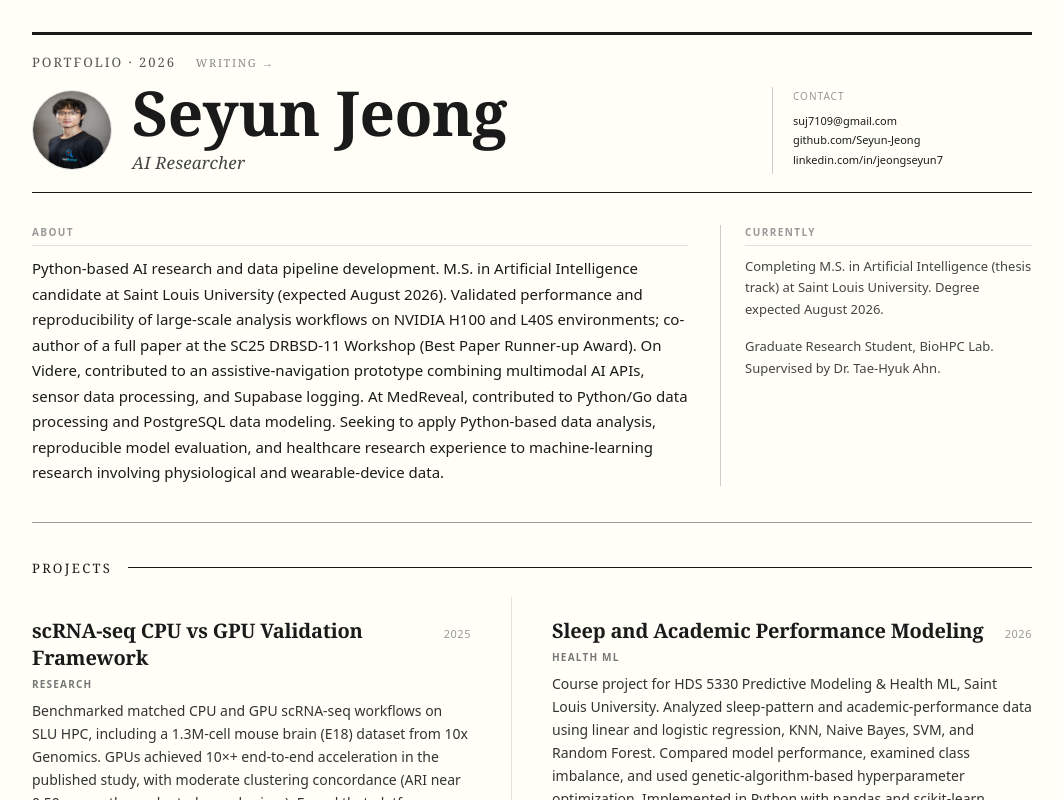
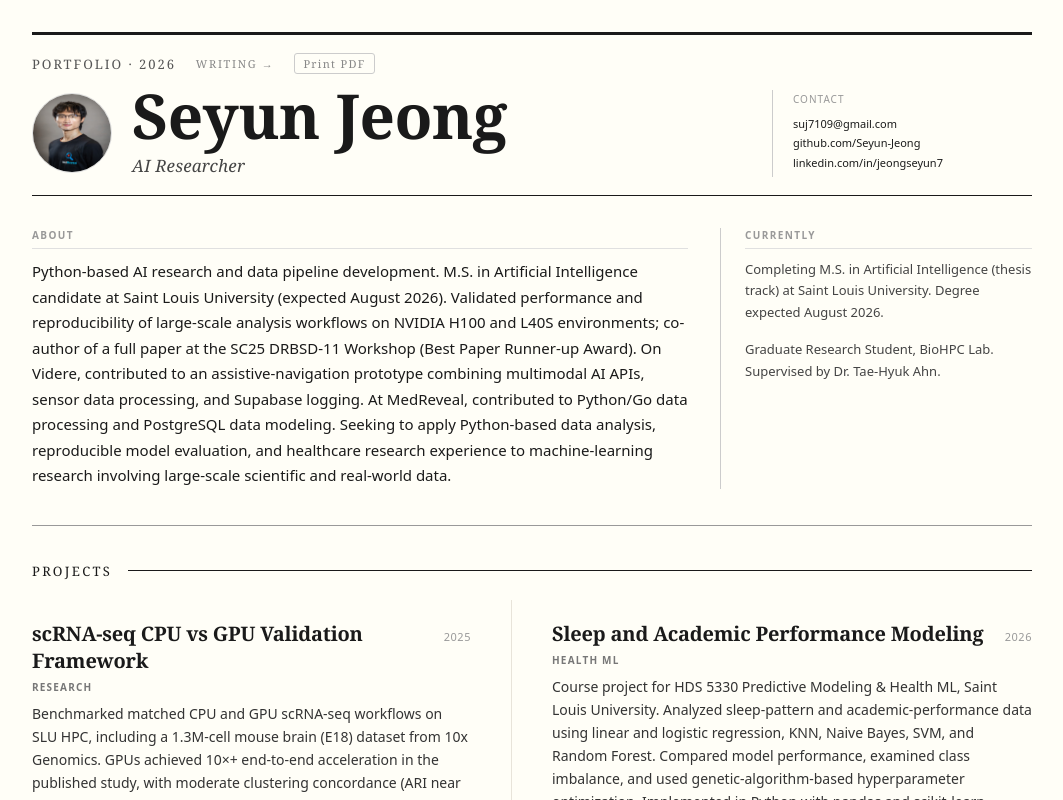
Before and after one commit to Seyun-Jeong/portifolio, a React (Vite) app: page / in a window 1280 px wide. Shown: the top 800 px of the page, without its empty margins (108-1171 px from the left). Built offline with nearby package versions, Linux system fonts and the light colour scheme.

Commit message:
updated: bio

```diff
--- a/src/components/Cover.jsx
+++ b/src/components/Cover.jsx
@@ -44,6 +44,23 @@ export default function Cover() {
           >
             Writing →
           </Link>
+          <button
+            className="no-print"
+            onClick={() => window.print()}
+            style={{
+              background: 'none',
+              border: '1px solid #ccc',
+              borderRadius: '3px',
+              cursor: 'pointer',
+              color: '#888',
+              fontSize: '11px',
+              letterSpacing: '0.12em',
+              padding: '2px 8px',
+              fontFamily: 'Georgia, serif',
+            }}
+          >
+            Print PDF
+          </button>
         </div>
         <div style={{ display: 'flex', alignItems: 'flex-end', gap: '20px' }}>
           <img
--- a/src/data/content.js
+++ b/src/data/content.js
@@ -1,7 +1,7 @@
 export const identity = {
   name: 'Seyun Jeong',
   title: 'AI Researcher',
-  bio: `Python-based AI research and data pipeline development. M.S. in Artificial Intelligence candidate at Saint Louis University (expected August 2026). Validated performance and reproducibility of large-scale analysis workflows on NVIDIA H100 and L40S environments; co-author of a full paper at the SC25 DRBSD-11 Workshop (Best Paper Runner-up Award). On Videre, contributed to an assistive-navigation prototype combining multimodal AI APIs, sensor data processing, and Supabase logging. At MedReveal, contributed to Python/Go data processing and PostgreSQL data modeling. Seeking to apply Python-based data analysis, reproducible model evaluation, and healthcare research experience to machine-learning research involving physiological and wearable-device data.`,
+  bio: `Python-based AI research and data pipeline development. M.S. in Artificial Intelligence candidate at Saint Louis University (expected August 2026). Validated performance and reproducibility of large-scale analysis workflows on NVIDIA H100 and L40S environments; co-author of a full paper at the SC25 DRBSD-11 Workshop (Best Paper Runner-up Award). On Videre, contributed to an assistive-navigation prototype combining multimodal AI APIs, sensor data processing, and Supabase logging. At MedReveal, contributed to Python/Go data processing and PostgreSQL data modeling. Seeking to apply Python-based data analysis, reproducible model evaluation, and healthcare research experience to machine-learning research involving large-scale scientific and real-world data.`,
   email: 'suj7109@gmail.com',
   github: 'https://github.com/Seyun-Jeong',
   linkedin: 'https://www.linkedin.com/in/jeongseyun7/',
```
